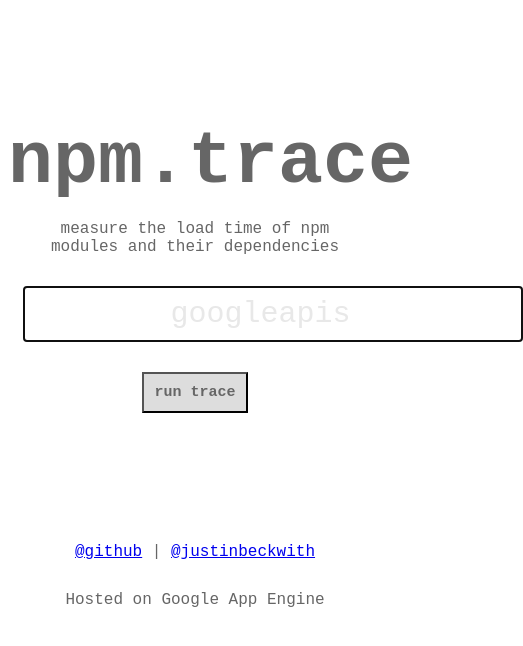
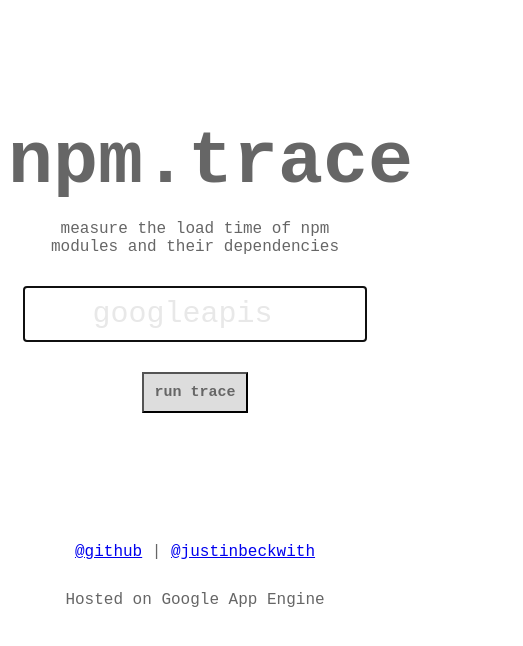
Before and after one commit to JustinBeckwith/npmtrace, a website: page src/public/index.html in a window 390 px wide. Shown: the whole page, 523 px wide, since content can reach past the window. Drawn offline with Linux system fonts and the light colour scheme.

Commit message:
address lighthouse feedback

```diff
--- a/src/public/index.html
+++ b/src/public/index.html
@@ -1,13 +1,19 @@
-<html>
+<!DOCTYPE html>
+<html lang="en">
 <head>
 <link rel="stylesheet" href="style.css">
 <link rel="icon" href="/favicon.png">
+<meta name="Description" content="npm.trace is a tool to measure the load time of various npm modules, and their dependencies.">
 <title>npm.trace</title>
+<meta name="viewport" content="width=device-width, initial-scale=1">
+<meta name="theme-color" content="#666666"/>
 <body>
 <header>npm.trace</header>
 <div>measure the load time of npm modules and their dependencies</div>
+<main>
 <div><input type="search" placeholder="googleapis" id="search" autofocus></div>
 <div><button id="submit">run trace</button></div>
+</main>
 <footer>
   <div>
     <a href="https://github.com/JustinBeckwith/npmtrace">@github</a> |
--- a/src/public/style.css
+++ b/src/public/style.css
@@ -34,6 +34,12 @@ input[type=search] {
   text-transform: lowercase;
 }
 
+@media only screen and (max-width: 500px) {
+  input[type=search] {
+    width: 100%;
+  }
+}
+
 div {
   padding: 15px;
 }
```
Also changed, not shown: src/public/trace.html (+4 -1 lines).
